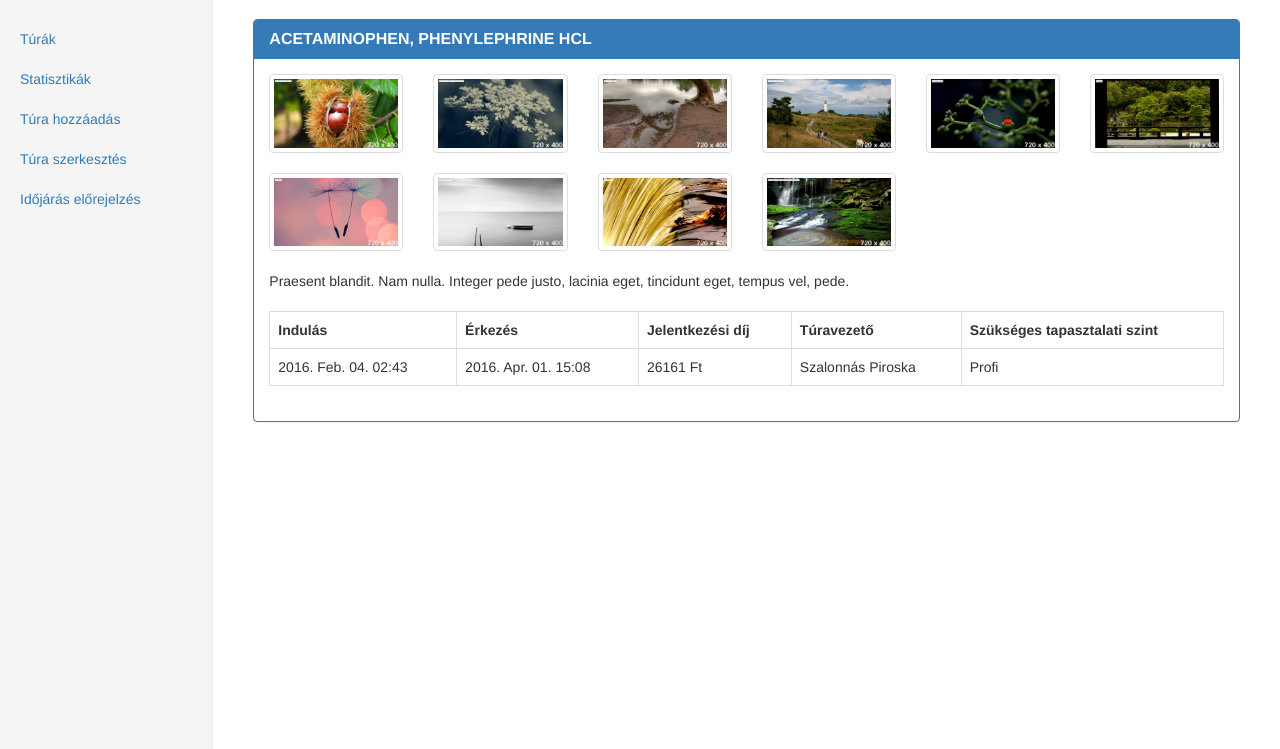
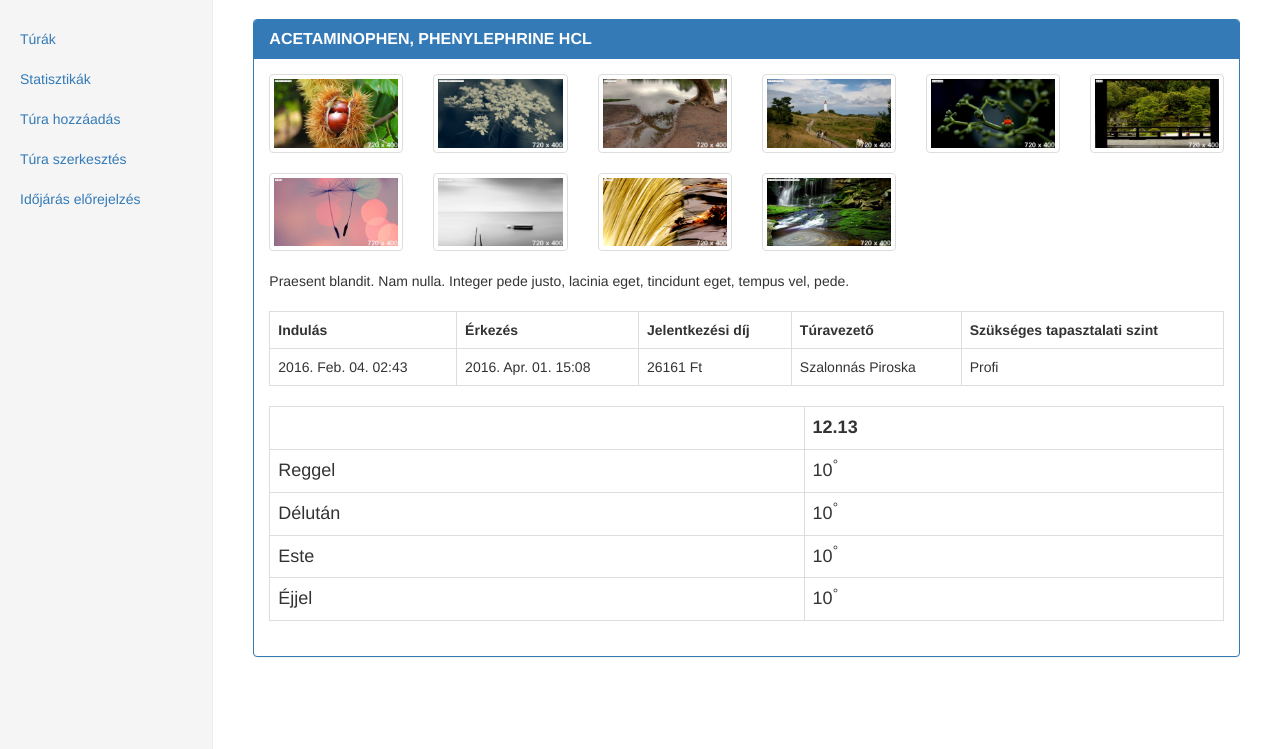
Before and after one commit to AhsonSn/TouristGuide, a Flask app: page /view-tour/94 in a window 1280 px wide. Shown: the part 51-800 px from the top of the page. Run offline with Flask 2, Linux system fonts and the light colour scheme; data comes from the database, SQL or seed files in the repository; tables that the repository leaves empty hold one stand-in row (values such as "Sample post"); a database or web service that is not in the repository returns one stand-in record (values such as "Sample title"); data that the repository does not hold is empty; some libraries are stand-ins or nearby versions.

Commit message:
+ Weather widget.

```diff
--- a/app/templates/tour-view.html
+++ b/app/templates/tour-view.html
@@ -33,6 +33,7 @@
         <td>{{ tour.experience.name }}</td>
       </tr>
     </table>
+    {% include "weather-widget.html" %}
   </div>
   {% if current_user.is_authenticated %}
   <div class="panel-footer clearfix">
--- /dev/null
+++ b/app/templates/weather-widget.html
@@ -0,0 +1,56 @@
+{% block styles %}
+<link href="{{ url_for('static', filename='css/weather.css') }}" rel="stylesheet">
+{% endblock styles %}
+
+{% block page_content %}
+<table class="table table-bordered table-hover">
+    <tr>
+        <th></th>
+        {% for date in weathers %}
+        <th>
+            <div class="datum">{{date}}</div>
+       </th>
+         {% endfor %}
+    </tr>
+    <tr>
+        <td>
+            <div class="napszak">Reggel</div>
+        </td>
+        {% for date in weathers %}
+        <td>
+            <div class="homerseklet">{{weathers[date].morn_temp}}<sup>°</sup></div>
+        </td>
+        {% endfor %}
+    </tr>
+    <tr>
+        <td>
+            <div class="napszak">Délután</div>
+        </td>
+            {% for date in weathers %}
+        <td>
+            <div class="homerseklet">{{weathers[date].day_temp}}<sup>°</sup></div>
+        </td>
+        {% endfor %}
+    </tr>
+    <tr>
+        <td>
+            <div class="napszak">Este</div>
+        </td>
+            {% for date in weathers %}
+        <td>
+            <div class="homerseklet">{{weathers[date].eve_temp}}<sup>°</sup></div>
+        </td>
+        {% endfor %}
+    </tr>
+    <tr>
+        <td>
+            <div class="napszak">Éjjel</div>
+        </td>
+           {% for date in weathers %}
+        <td>
+            <div class="homerseklet">{{weathers[date].night_temp}}<sup>°</sup></div>
+        </td>
+        {% endfor %}
+    </tr>
+</table>
+{% endblock page_content%}
--- a/app/tours/views.py
+++ b/app/tours/views.py
@@ -1,5 +1,6 @@
 from flask import Blueprint, render_template, redirect, url_for
 
+from app.weather.weatherfactory import WeatherFactory
 from .forms import TourForm
 from ..basic.models import sidebar_items
 from ..db.tourmanager import TourManager
@@ -44,5 +45,7 @@ def tours(current_page):
 @tours_blueprint.route('/view-tour/<int:tour_id>')
 def view_tour(tour_id):
     tour = TourManager.get_tour_by_id(tour_id)
+    weathers = WeatherFactory('Debrecen', 7).get_weathers()
     return render_template('tour-view.html', sidebar_items=sidebar_items,
-                           tour=tour)
+                           tour=tour,
+                            weathers=weathers)
```
